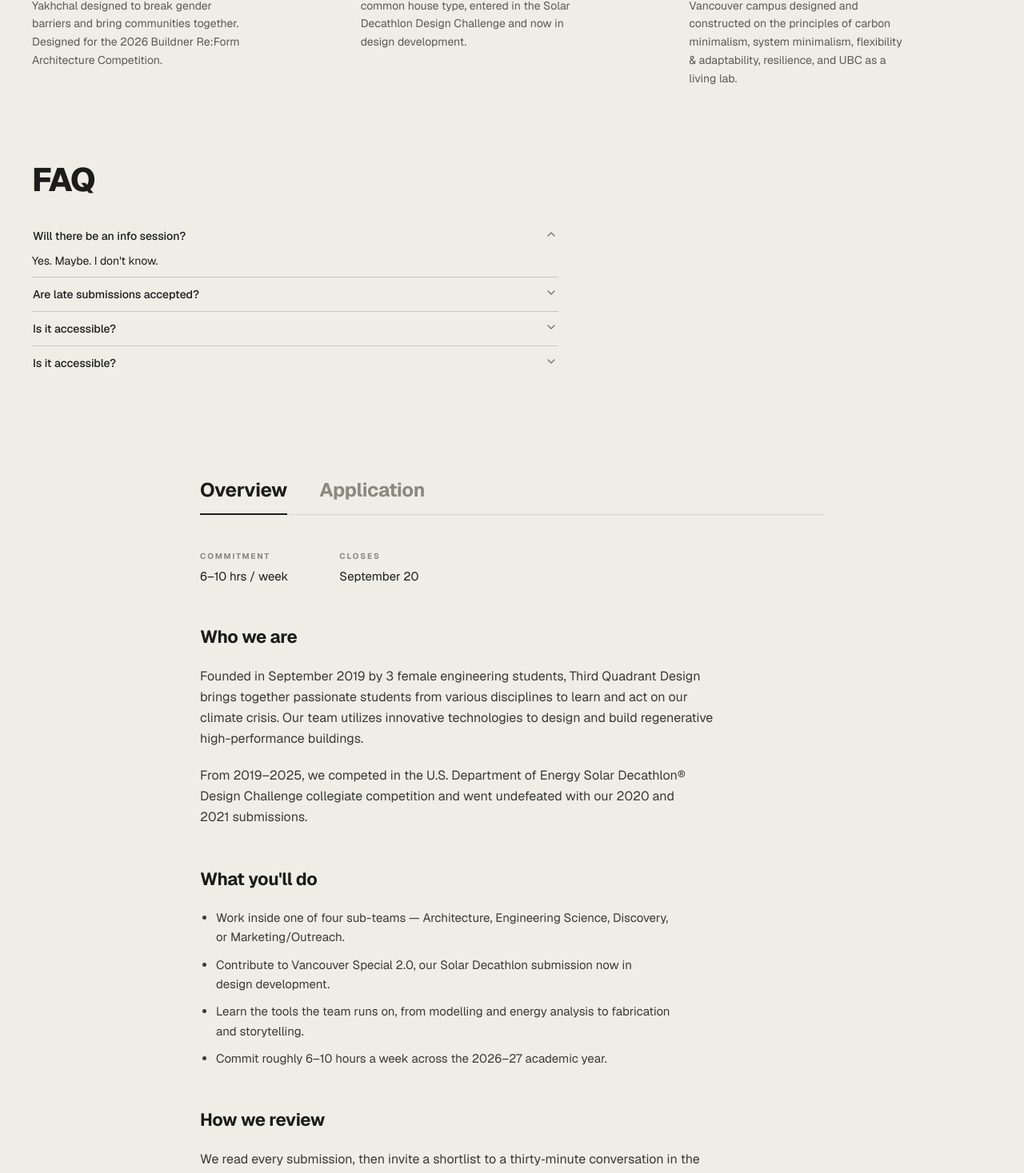
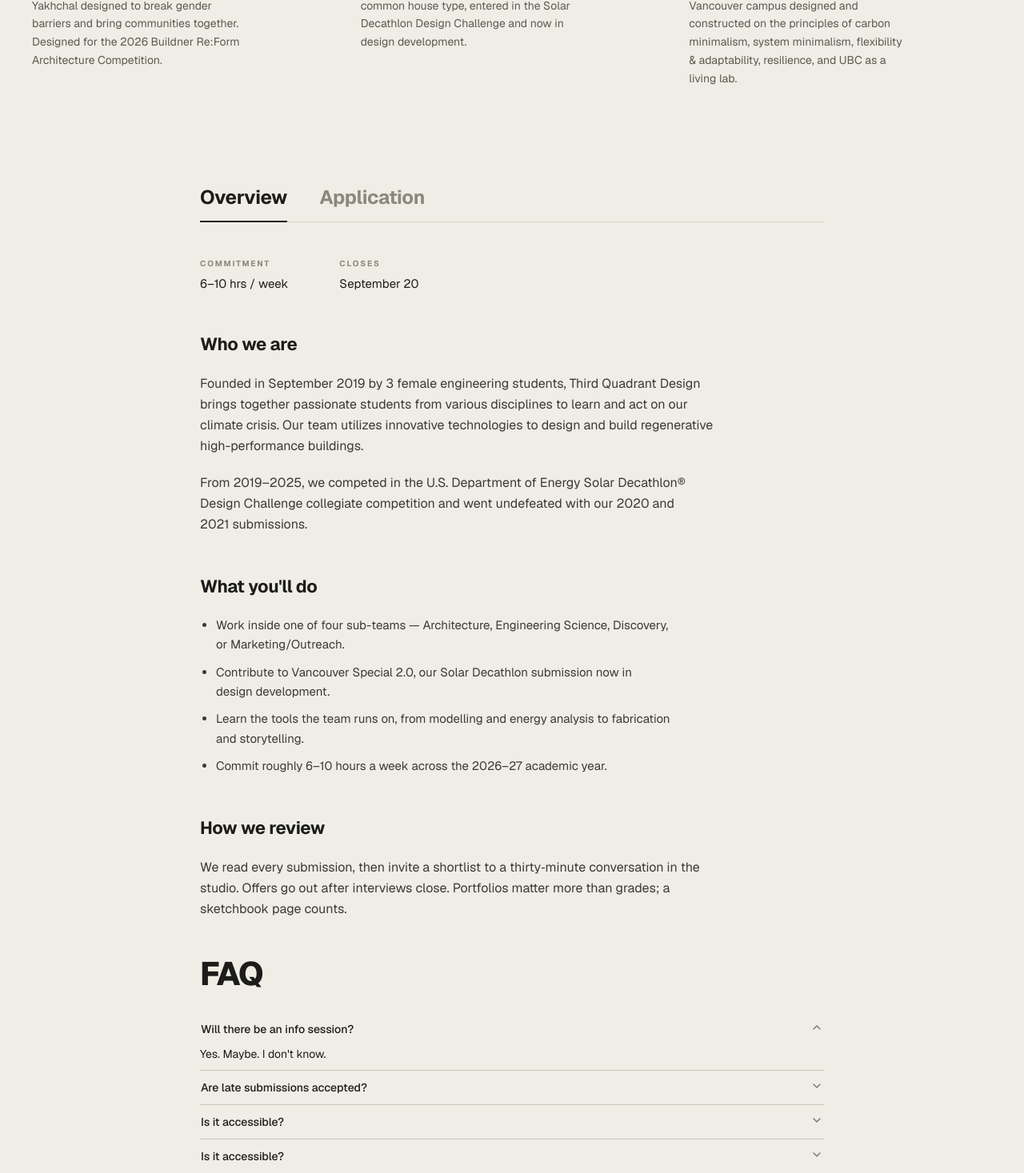
Before and after one commit to UBCThirdQuadrantDesign/tqd-hiring-portal, a Next.js app: page / in a window 1280 px wide. Shown: the part 1330-2797 px from the top of the page at 80% size. Built offline with nearby package versions, Linux system fonts and the light colour scheme.

Commit message:
Accordion

```diff
--- a/app/(public)/overview-panel.tsx
+++ b/app/(public)/overview-panel.tsx
@@ -1,4 +1,11 @@
 import { application } from "@/content/application";
+import {
+  Accordion,
+  AccordionContent,
+  AccordionItem,
+  AccordionTrigger,
+} from "@/components/ui/accordion";
+import { ScrollReveal } from "@/lib/motion/scroll-reveal";
 
 /** Job-description side of the apply section. Copy lives in content/application.ts. */
 export function OverviewPanel() {
@@ -38,6 +45,49 @@
           )}
         </div>
       ))}
+
+      {/* FAQ */}
+      <div className="pb-16 sm:pb-24">
+        <ScrollReveal>
+          <div className="text-[clamp(28px,3.2vw,48px)] leading-none font-extrabold tracking-[-0.03em] mb-7">
+            FAQ
+          </div>
+        </ScrollReveal>
+
+        <ScrollReveal delay={0.08}>
+          <Accordion multiple defaultValue={["item-1"]} className="w-full">
+            {faqItems.map((item) => (
+              <AccordionItem key={item.value} value={item.value}>
+                <AccordionTrigger>{item.trigger}</AccordionTrigger>
+                <AccordionContent>{item.content}</AccordionContent>
+              </AccordionItem>
+            ))}
+          </Accordion>
+        </ScrollReveal>
+      </div>
     </div>
   );
 }
+
+const faqItems = [
+  {
+    value: "item-1",
+    trigger: "Will there be an info session?",
+    content: "Yes. Maybe. I don't know.",
+  },
+  {
+    value: "item-2",
+    trigger: "Are late submissions accepted?",
+    content: "Email ubcthirdquadrantdesign@gmail.com for any issues.",
+  },
+  {
+    value: "item-3",
+    trigger: "Is it accessible?",
+    content: "Yes. It adheres to the WAI-ARIA design pattern.",
+  },
+  {
+    value: "item-4",
+    trigger: "Is it accessible?",
+    content: "Yes. It adheres to the WAI-ARIA design pattern.",
+  },
+];
--- a/app/(public)/page.tsx
+++ b/app/(public)/page.tsx
@@ -3,12 +3,6 @@
 import { WorkImage } from "@/components/work-image";
 import { ScrollReveal } from "@/lib/motion/scroll-reveal";
 import { ApplySection } from "./apply-section";
-import {
-  Accordion,
-  AccordionContent,
-  AccordionItem,
-  AccordionTrigger,
-} from "@/components/ui/accordion";
 
 export default function HomePage() {
   return (
@@ -48,7 +42,7 @@
           </div>
           <a
             href="#apply"
-            className="inline-flex items-center gap-3 mt-11 px-6 py-4 bg-ink text-bone text-xs font-bold tracking-[0.16em] uppercase no-underline cursor-pointer hover:bg-olive transition-colors"
+            className="inline-flex items-center gap-3 mt-11 px-6 py-4 bg-ink text-bone! text-xs font-bold tracking-[0.16em] uppercase no-underline hover:no-underline cursor-pointer hover:bg-olive transition-colors"
           >
             <span>Join the team</span>
             <span aria-hidden="true">↘</span>
@@ -106,43 +100,6 @@
         </div>
       </div>
 
-      {/* FAQ */}
-      <div className="px-6 sm:px-10 pb-16 sm:pb-24 max-w-[1440px] mx-auto">
-        <ScrollReveal>
-          <div className="text-[clamp(28px,3.2vw,48px)] leading-none font-extrabold tracking-[-0.03em] mb-7">
-            FAQ
-          </div>
-        </ScrollReveal>
-        <ScrollReveal delay={0.08}>
-          <Accordion type="multiple" defaultValue="item-1" collapsible className="max-w-[62ch]">
-            <AccordionItem value="item-1">
-              <AccordionTrigger>Will there be an info session?</AccordionTrigger>
-              <AccordionContent>
-                Yes. Maybe. I don't know.
-              </AccordionContent>
-            </AccordionItem>
-            <AccordionItem value="item-2">
-              <AccordionTrigger>Are late submissions accepted?</AccordionTrigger>
-              <AccordionContent>
-                Email ubcthirdquadrantdesign@gmail.com for any issues.
-              </AccordionContent>
-            </AccordionItem>
-            <AccordionItem value="item-3">
-              <AccordionTrigger>Is it accessible?</AccordionTrigger>
-              <AccordionContent>
-                Yes. It adheres to the WAI-ARIA design pattern.
-              </AccordionContent>
-            </AccordionItem>
-            <AccordionItem value="item-4">
-              <AccordionTrigger>Is it accessible?</AccordionTrigger>
-              <AccordionContent>
-                Yes. It adheres to the WAI-ARIA design pattern.
-              </AccordionContent>
-            </AccordionItem>
-          </Accordion>
-        </ScrollReveal>
-      </div>
-
       {/* Application */}
       <div id="apply" className="px-6 sm:px-10 pt-6 pb-24 sm:pb-32 max-w-[1440px] mx-auto scroll-mt-10">
         <ApplySection />
--- a/lib/motion/lenis-provider.tsx
+++ b/lib/motion/lenis-provider.tsx
@@ -29,6 +29,14 @@
       lerp: 0.3,
       duration: 0.3,
       easing: (t) => 1 - Math.pow(1 - t, 3), // expo-ish ease-out
+      // Same-page hash links (e.g. "Join the team" -> #apply) would otherwise
+      // jump natively; hand them to Lenis so they glide instead. The offset
+      // stands in for the target's scroll-mt, which scrollTo does not read.
+      anchors: {
+        offset: -40,
+        duration: 0.5,
+        easing: (t) => 1 - Math.pow(1 - t, 5),
+      },
     });
 
     const onTick = (time: number) => instance.raf(time * 1000);
```
